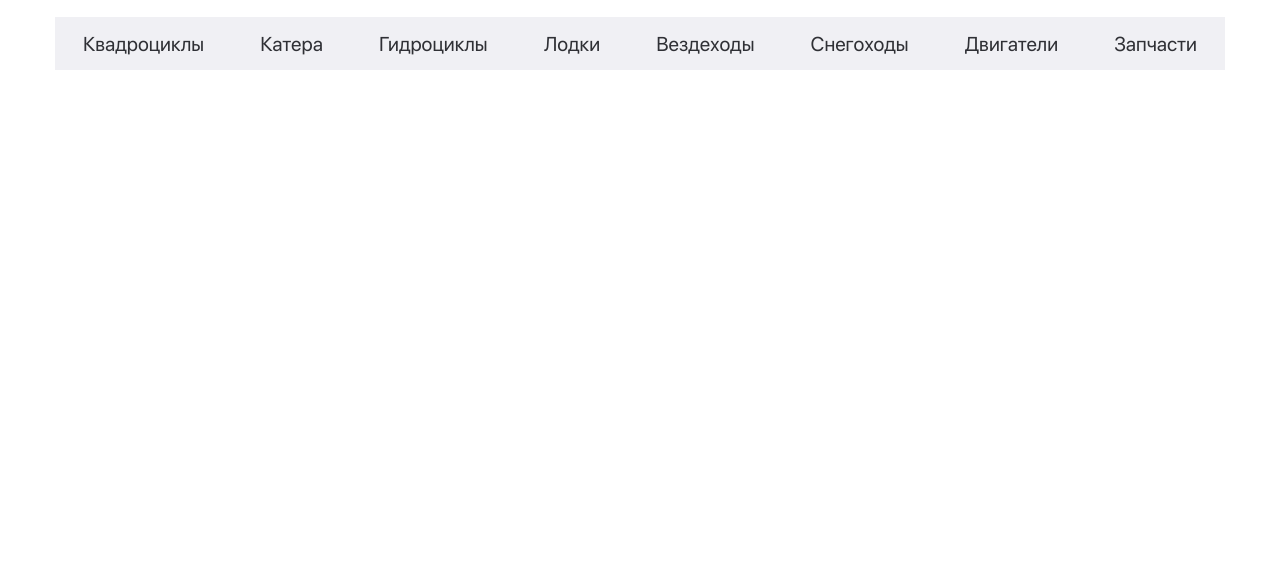
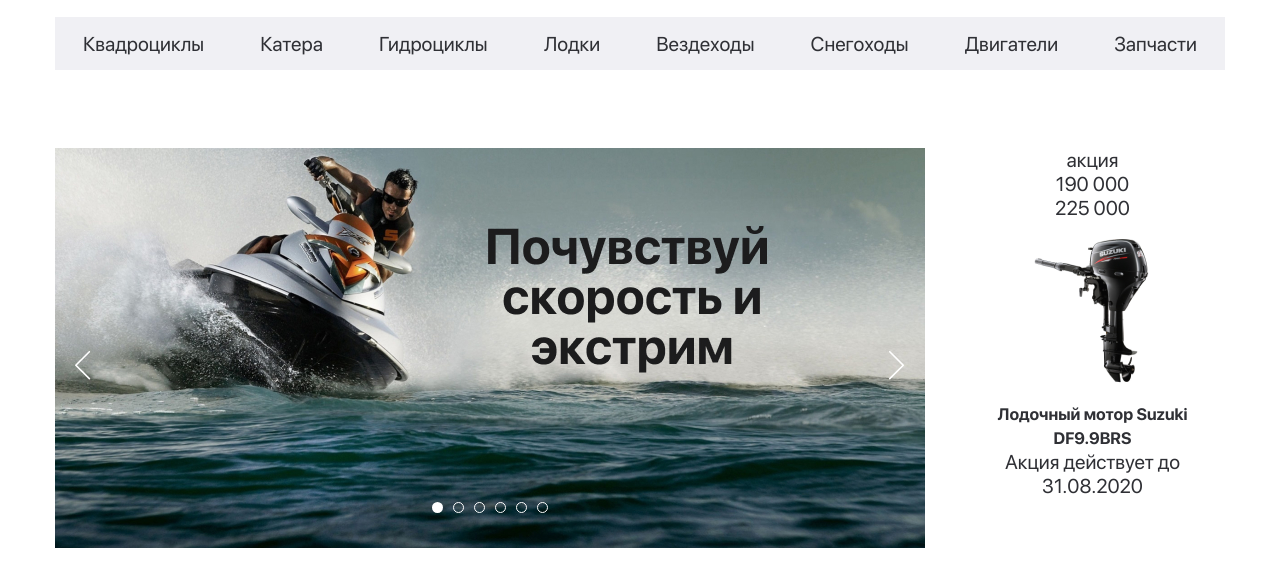
Before and after one commit to AntiHero/OnlineShop, a website: page index.html in a window 1280 px wide. Shown: the part 105-692 px from the top of the page. Drawn offline with nearby package versions, Linux system fonts and the light colour scheme.

Commit message:
feat: add slick-slider to main section

```diff
--- /dev/null
+++ b/css/banner-section.css
@@ -0,0 +1,44 @@
+.banner-section__inner {
+  display: flex;
+  justify-content: space-between;
+}
+
+.banner-section__slider {
+  max-width: 870px;
+}
+
+.banner-section__slider-slick-btn {
+  background-color: transparent;
+  border: none;
+  position: absolute;
+  top: 50%;
+  transform: translateY(-50%);
+  margin: 0;
+  padding: 0;
+  z-index: 2;
+  cursor: pointer;
+  outline: none;
+  transition: all 0.15s ease-out;
+  transform: scale(1);
+}
+
+.banner-section__slider-slick-btn.banner-section__slider-slick-btn--prev {
+  left: 20px;
+}
+
+.banner-section__slider-slick-btn.banner-section__slider-slick-btn--prev:hover {
+  transform: scale(1.1);
+}
+
+.banner-section__slider-slick-btn.banner-section__slider-slick-btn--next {
+  right: 20px;
+}
+
+.banner-section__slider-slick-btn.banner-section__slider-slick-btn--next:hover {
+  transform: scale(1.1);
+}
+
+.sale-item {
+  max-width: 265px;
+  text-align: center;
+}
--- /dev/null
+++ b/css/custom_slick.css
@@ -0,0 +1,39 @@
+:root {
+  --white-color: #ffffff;
+}
+
+.slick-dots {
+  position: absolute;
+  bottom: 40px;
+  left: 0;
+  right: 0;
+  text-align: center;
+}
+
+.slick-dots button {
+  padding: 0;
+  margin: 0;
+  font-size: 0;
+  width: 11px;
+  height: 11px;
+  border: 1px solid var(--white-color);
+  border-radius: 50%;
+  background-color: transparent;
+  outline: none;
+  cursor: pointer;
+  transition: all 0.4s;
+}
+
+.slick-dots button:hover {
+  background-color: var(--white-color);
+}
+
+.slick-dots li {
+  display: inline-block;
+  padding: 0px 5px;
+}
+
+.slick-active button {
+  background-color: var(--white-color);
+  border: none;
+}
--- a/css/header.css
+++ b/css/header.css
@@ -3,6 +3,10 @@
   --blue-color: #1c62cd;
   --gray-color: #f0f0f4;
   --black-color: #000000;
+}
+
+.header {
+  margin-bottom: 78px;
 }
 
 .header__top-inner {
@@ -102,6 +106,10 @@
   left: 0;
 }
 
+.menu-categories__item:hover {
+  color: var(--black-color);
+}
+
 .header__bottom {
   margin-bottom: 78px;
 }
--- a/css/style.css
+++ b/css/style.css
@@ -1,4 +1,6 @@
 @import './header.css';
+@import './banner-section.css';
+@import './custom_slick.css';
 @import './fonts.css';
 
 :root {
@@ -23,6 +25,7 @@ html {
 a {
   text-decoration: none;
   color: inherit;
+  outline: none;
 }
 
 ul,
--- a/index.html
+++ b/index.html
@@ -82,6 +82,47 @@
         </ul>
       </div>
     </header>
+    <section class="banner-section">
+      <div class="container">
+        <div class="banner-section__inner">
+          <div class="banner-section__slider">
+            <a class="banner-section__slider-item" href="#">
+              <img src="images/slider1.jpg" alt="" />
+            </a>
+            <a class="banner-section__slider-item" href="#">
+              <img src="images/slider1.jpg" alt="" />
+            </a>
+            <a class="banner-section__slider-item" href="#">
+              <img src="images/slider1.jpg" alt="" />
+            </a>
+            <a class="banner-section__slider-item" href="#">
+              <img src="images/slider1.jpg" alt="" />
+            </a>
+            <a class="banner-section__slider-item" href="#">
+              <img src="images/slider1.jpg" alt="" />
+            </a>
+            <a class="banner-section__slider-item" href="#">
+              <img src="images/slider1.jpg" alt="" />
+            </a>
+          </div>
+          <a class="banner-section__item sale-item" href="#">
+            <div class="sale__item-top">
+              <div class="sale-item__info">акция</div>
+              <div class="sale-item__price">
+                <div class="sale-item__price-new price">190 000</div>
+                <div class="sale-item__price-old price">225 000</div>
+              </div>
+            </div>
+            <img src="images/content/motor.png" alt="" class="sale-item__img" />
+            <h5 class="sale-item__title">Лодочный мотор Suzuki DF9.9BRS</h5>
+            <div class="sale-item__footer">
+              Акция действует до
+              <span class="sale-item__date">31.08.2020</span>
+            </div>
+          </a>
+        </div>
+      </div>
+    </section>
     <script
       src="https://code.jquery.com/jquery-3.5.1.min.js"
       integrity="sha256-9/aliU8dGd2tb6OSsuzixeV4y/faTqgFtohetphbbj0="
--- a/js/index.js
+++ b/js/index.js
@@ -1,2 +1,14 @@
-// eslint-disable-next-line no-console
-console.log('Working!');
+$(() => {
+  $('.banner-section__slider').slick({
+    dots: true,
+    prevArrow: `<button
+    class="banner-section__slider-slick-btn banner-section__slider-slick-btn--prev">
+    <img src="images/arrow-left.svg" alt="">
+    </button>`,
+    nextArrow: `<button
+    class="banner-section__slider-slick-btn banner-section__slider-slick-btn--next">
+    <img src="images/arrow-right.svg" alt="">
+    </button>
+    `,
+  });
+});
```
Also changed, not shown: .eslintrc.js, images/arrow-left.svg (added), images/arrow-right.svg (added), images/content/motor.png (added), images/cross-line-icon.svg (added), images/ruble-icon-small.svg (added), images/ruble-icon.svg (added), images/slider1.jpg (added), images/slider1.png (deleted).
